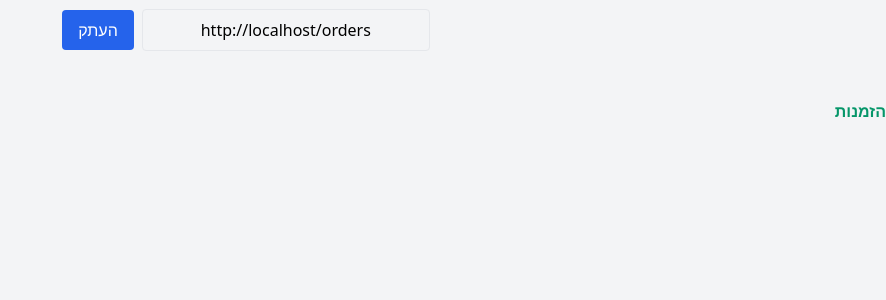
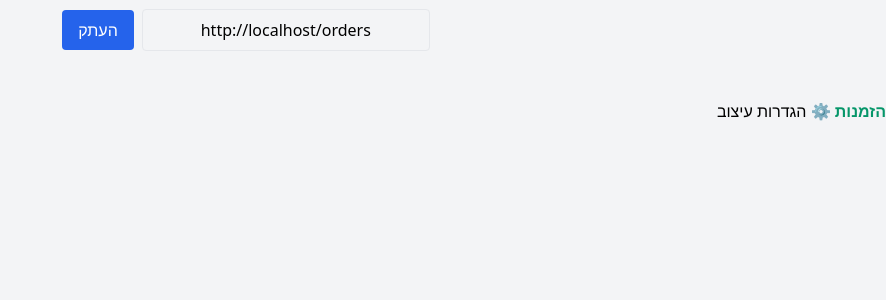
Before and after one commit to rhinops332/barber, a Flask app: template templates/main_admin.html in a window 1280 px wide. Shown: the part 447-747 px from the top of the page, without its empty margins (394-1280 px from the left). Run offline with Flask 3, Linux system fonts and the light colour scheme; the template is opened without the code that fills it: most values are stand-ins (such as "Sample title", 1, 10 or a date in 2020); some libraries are stand-ins or nearby versions.

Commit message:
Update main_admin.html

```diff
--- a/templates/main_admin.html
+++ b/templates/main_admin.html
@@ -68,4 +68,9 @@ function copyLink() {
 </body>
     <button onclick="location.href='/orders'" class="text-green-600 font-bold hover:underline">הזמנות</button>
 
+<a href="{{ url_for('business_ui') }}?business_id={{ business.id }}">
+    <button type="button">⚙️ הגדרות עיצוב</button>
+</a>
+
+
 </html>
```
